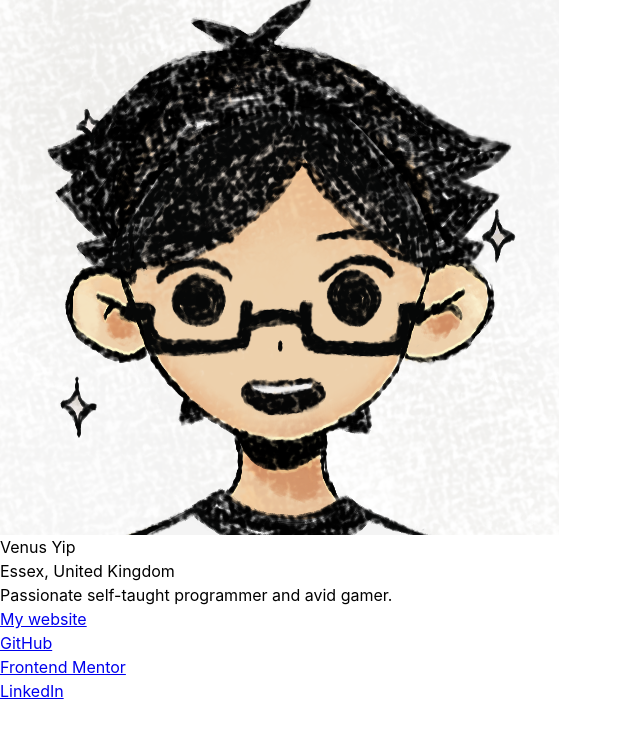
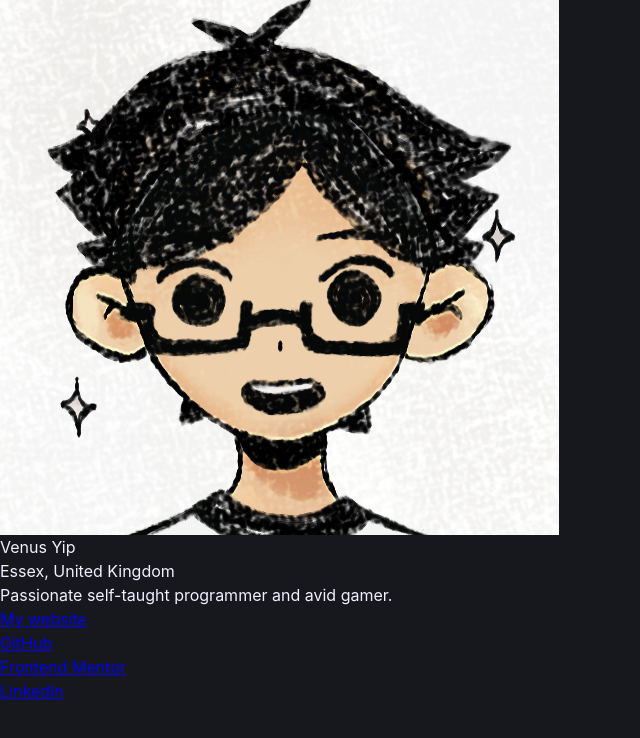
Before and after one commit to VenusY/social-links, a React app: page / in a window 1280 px wide. Shown: the top 738 px of the page, without its empty margins (0-640 px from the left). Built offline with nearby package versions, Linux system fonts and the light colour scheme.

Commit message:
Rename custom property and add styles

```diff
--- a/src/styles/scss/App.scss
+++ b/src/styles/scss/App.scss
@@ -6,12 +6,14 @@
 
 :root {
   --clr-primary: #f0f0ff;
-  --clr-accent-primary: #9bffed;
+  --clr-secondary: #9bffed;
   --bg-primary: #17171e;
   --bg-secondary: #1e1e28;
 }
 
 body {
   min-height: 100vh;
+  background: var(--bg-primary);
   font-family: 'Inter';
+  color: var(--clr-primary);
 }
```
